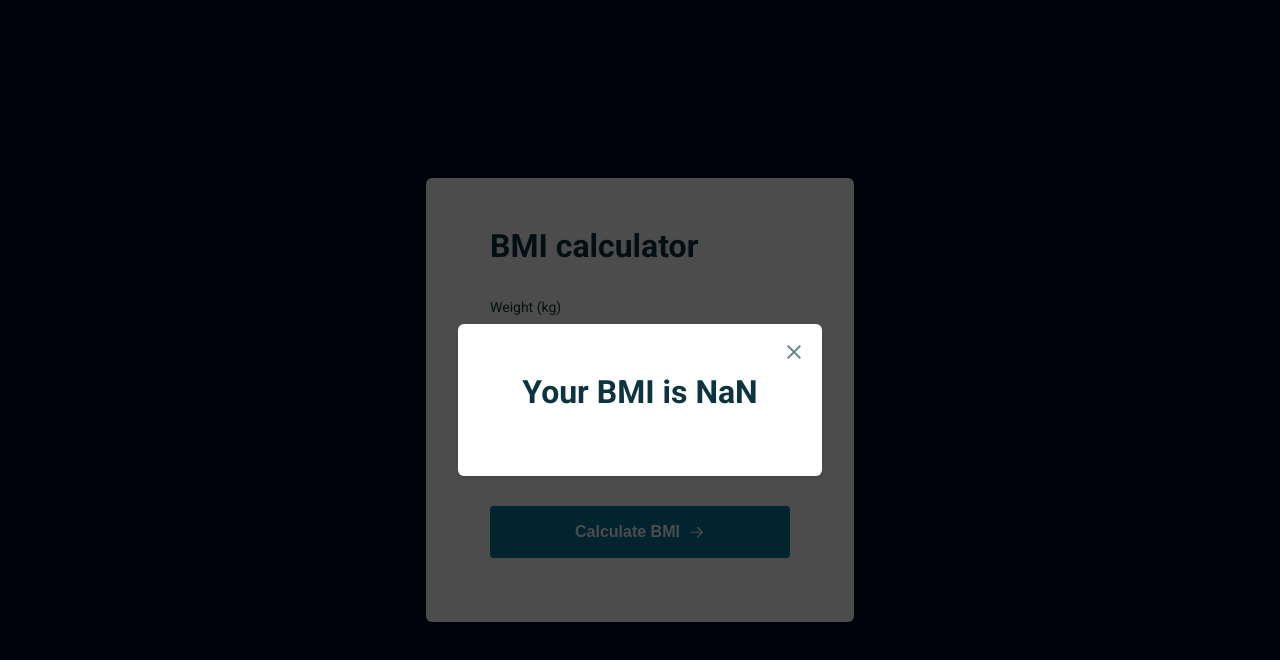
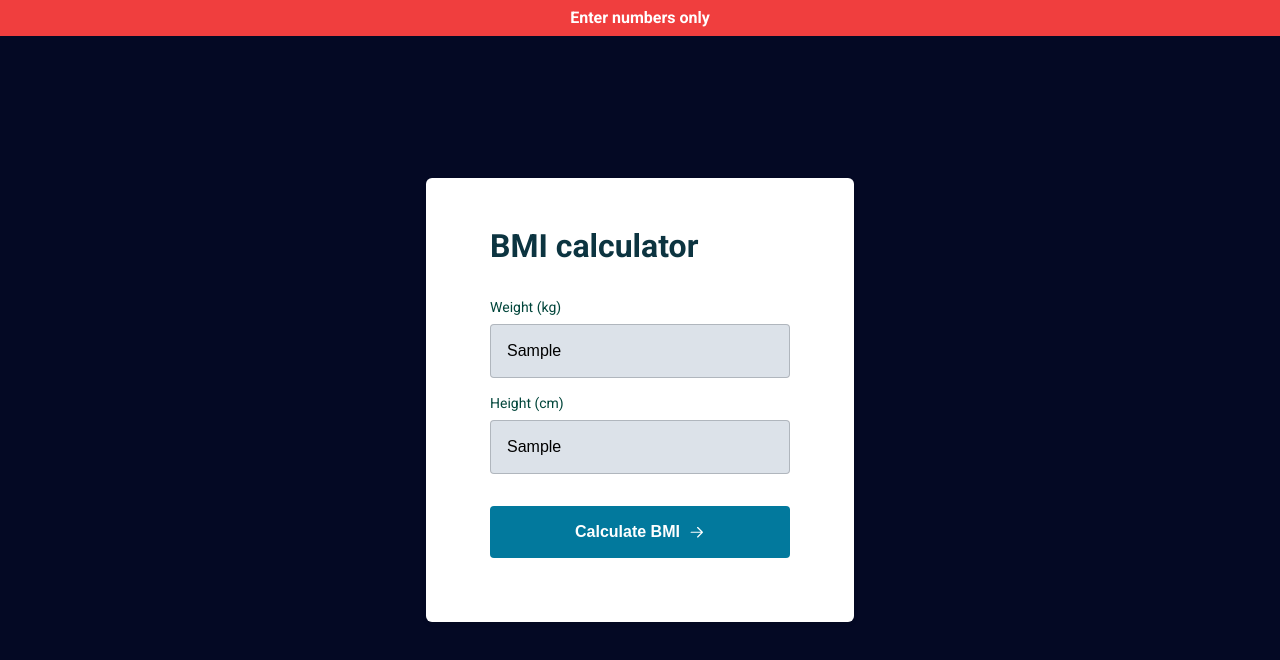
Before and after one commit to richardmezzomo/BMIcalculator, a plain HTML site: page index.html in a window 1280 px wide. Both pictures are taken after typing "Sample", "Sample" into the empty fields and a click on the button "Calculate BMI". Drawn offline with Linux system fonts and the light colour scheme.

Commit message:
add alert error

```diff
--- a/index.html
+++ b/index.html
@@ -18,7 +18,7 @@
   <script src="./js/script.js" defer type="module"></script>
 </head>
 <body>
-  <div class="alert-box">
+  <div class="alert-error">
     Enter numbers only
   </div>
   <div class="container">
--- /dev/null
+++ b/js/alert-error.js
@@ -0,0 +1,11 @@
+export const AlertError = {
+  element: document.querySelector('.alert-error'),
+
+  open() {
+    AlertError.element.classList.add('open')
+  },
+
+  close() {
+    AlertError.element.classList.remove('open')
+  }
+}
--- a/js/script.js
+++ b/js/script.js
@@ -1,4 +1,6 @@
 import {Modal} from './modal.js'
+import { AlertError } from './alert-error.js'
+
 const form = document.querySelector('form')
 const inputWeight = document.querySelector('#inputWeight')
 const inputHeight = document.querySelector('#inputHeight')
@@ -11,6 +13,15 @@ function handleSubmit (event) {
   const weight = inputWeight.value
   const height = inputHeight.value
 
+  const showAlertError = notANumber(weight) || notANumber(height)
+
+  if(showAlertError) {
+    AlertError.open()
+    return;
+  }
+
+  AlertError.close()
+
   const result = IMC(weight, height)
   const message = `Your BMI is ${result}`
 
@@ -18,6 +29,10 @@ function handleSubmit (event) {
   Modal.open()
 }
 
+function notANumber (value) {
+  return isNaN(value) || value == ''
+}
+
 function IMC(weight, height) {
   let result = (weight / ((height / 100) ** 2)).toFixed(1)
   return result
--- a/style.css
+++ b/style.css
@@ -170,14 +170,14 @@ form button:hover {
 }
 
 
-/*Alert-box*/
-.alert-box.open {
+/*Alert-error*/
+.alert-error.open {
   visibility: visible;
   opacity: 1;
   transform: translateY(0);
 }
 
-.alert-box {
+.alert-error {
   background: var(--bg-error);
   color: var(--tt-error);
 
```
Also changed, not shown: js/modal.js (line endings or trailing spaces).
